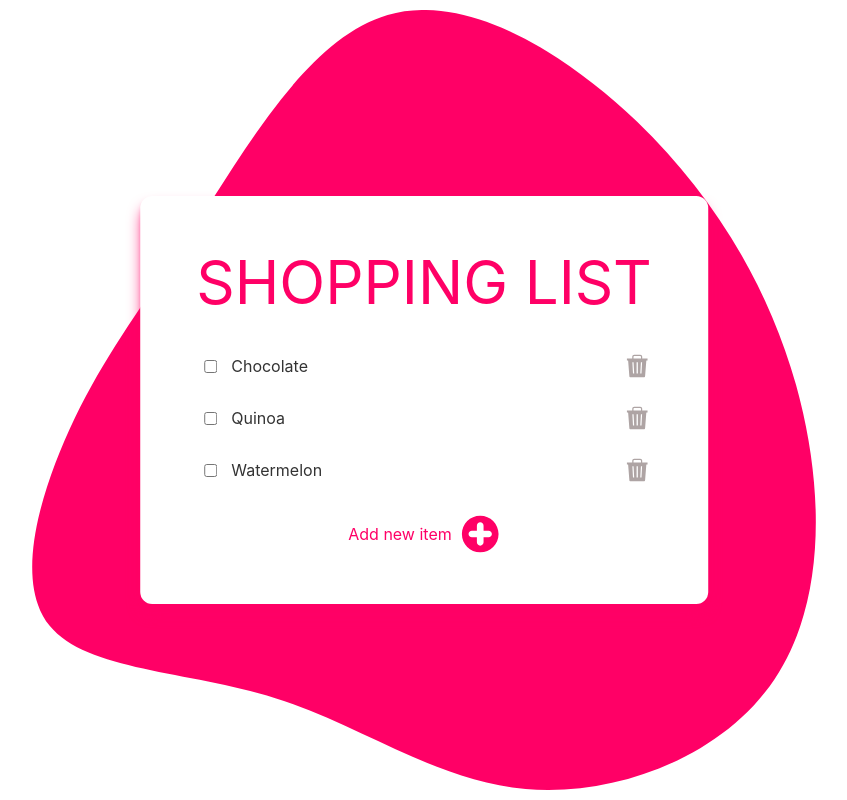
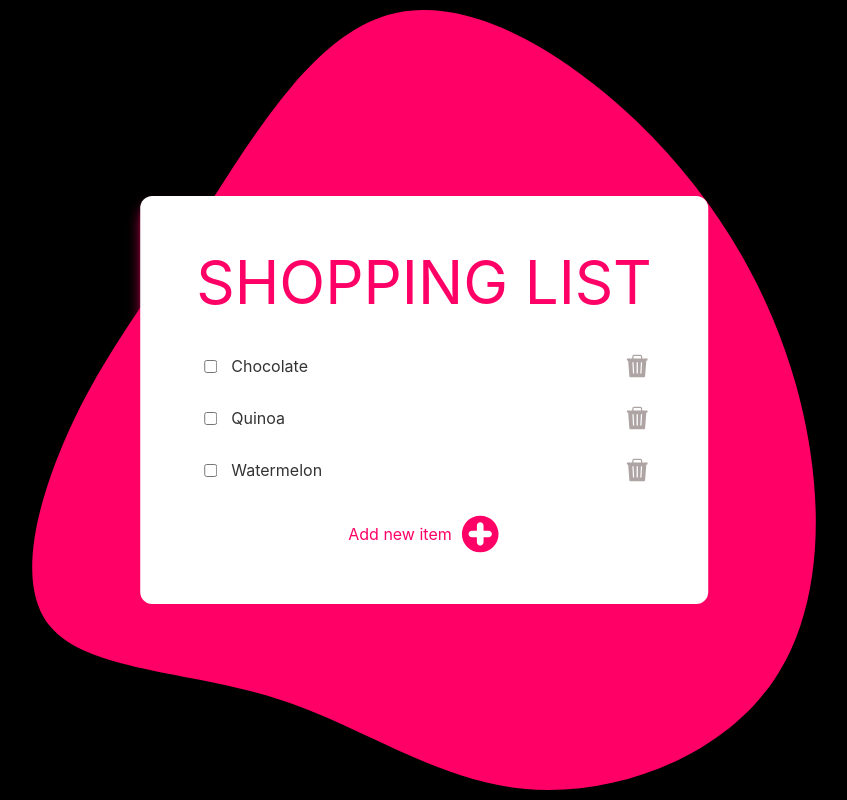
Before and after one commit to marinadelafuente/shopping-list-svelte, a Svelte app: page / in a window 1280 px wide. Shown: the whole page, without its empty margins (216-1063 px from the left). Built offline with nearby package versions, Linux system fonts and the light colour scheme.

Commit message:
Add build

```diff
--- a/src/App.svelte
+++ b/src/App.svelte
@@ -65,7 +65,7 @@
   }
 </script>
 
-<main class="h-screen relative bg-berry sm:bg-white px-4 pt-4 sm:p-0">
+<main class="h-screen relative bg-berry sm:bg-black px-4 pt-4 sm:p-0">
   <svg
     class="blob relative h-screen py-2"
     xmlns="http://www.w3.org/2000/svg"
```
Also changed, not shown: public/build/bundle.css, public/build/bundle.js, 1 other file (tests, documents, lock files or other folders).
